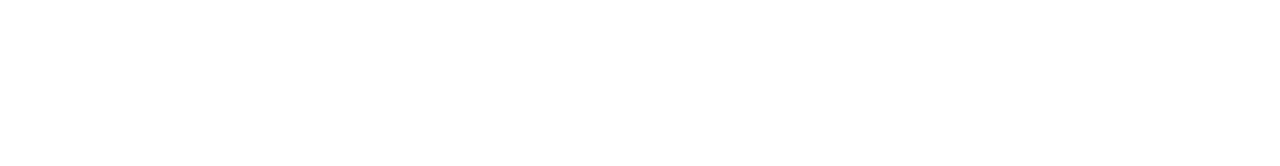
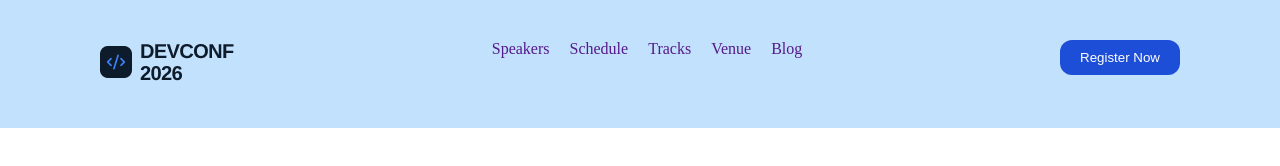
Before and after one commit to samiul-arman/dev-conf, a plain HTML site: page index.html in a window 1280 px wide. Drawn offline with Linux system fonts and the light colour scheme.

Commit message:
create navbar

```diff
--- a/index.html
+++ b/index.html
@@ -1,14 +1,31 @@
-<!DOCTYPE html>
+<!doctype html>
 <html lang="en">
-<head>
-    <meta charset="UTF-8">
-    <meta name="viewport" content="width=device-width, initial-scale=1.0">
+  <head>
+    <meta charset="UTF-8" />
+    <meta name="viewport" content="width=device-width, initial-scale=1.0" />
     <title>Dev Conf 2026</title>
-    <link rel="stylesheet" href="./style.css">
-</head>
-<body>
+    <link rel="stylesheet" href="./style.css" />
+  </head>
+  <body>
     <header>
+      <nav>
+        <div>
+          <img src="./assets/logo.png" alt="2026 Dev Conf logo" />
+        </div>
+        <div class="nav-2">
+          <ul>
+            <li><a href="">Speakers</a></li>
+            <li><a href="">Schedule</a></li>
+            <li><a href="">Tracks</a></li>
+            <li><a href="">Venue</a></li>
+            <li><a href="">Blog</a></li>
+          </ul>
+        </div>
+        <div>
+          <button class="common-btn">Register Now</button>
+        </div>
+      </nav>
+    </header>
 
-    </header>
-</body>
+  </body>
 </html>
--- a/style.css
+++ b/style.css
@@ -0,0 +1,38 @@
+* {
+  margin: 0;
+  padding: 0;
+}
+img {
+  max-width: 100%;
+}
+/* navbar */
+header {
+  background-color: rgb(193, 225, 252);
+}
+nav {
+  display: flex;
+  justify-content: space-between;
+  padding: 40px 100px;
+}
+.nav-2 ul {
+  list-style: none;
+  display: flex;
+  gap: 20px;
+  font-size: 16px;
+  font-weight: 400;
+}
+.nav-2 a {
+  text-decoration: none;
+}
+.common-btn {
+  background-color: #1d4ed8;
+  color: #ffffff;
+  padding: 10px 20px;
+  border-radius: 12px;
+  cursor: pointer;
+  border: none;
+}
+.common-btn:hover {
+  background-color: #90acf8;
+}
+/* navbar end */
```
Also changed, not shown: assets/andrej.png (added), assets/banner.jpg (added), assets/demis.png (added), assets/footer-logo.png (added), assets/gary.png (added), assets/logo-mini.png (added), assets/logo.png (added), assets/mustafa.png (added).
